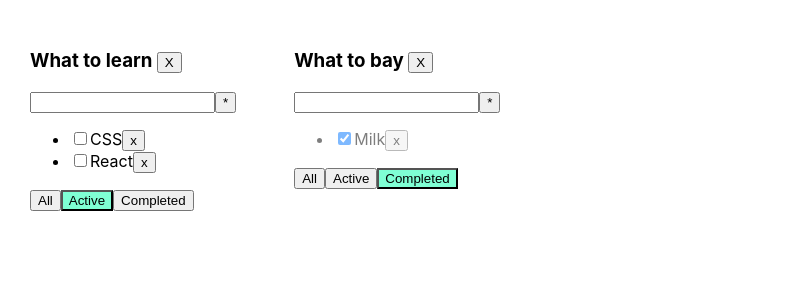
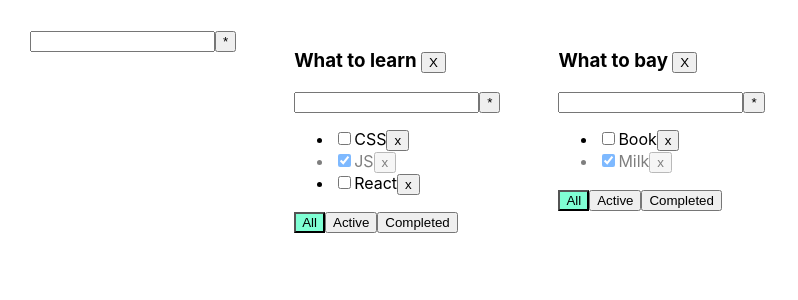
Before and after one commit to programer1983/React-Todolist, a React (Create React App) app: page / in a window 1280 px wide. Shown: the top 300 px of the page, without its empty margins (0-798 px from the left). Built offline with nearby package versions, Linux system fonts and the light colour scheme; the HTML template or start-up script is replaced by a standard one.

Commit message:
adding a component for the add task form

```diff
--- /dev/null
+++ b/src/AddItemForm.tsx
@@ -0,0 +1,43 @@
+ import {useState, ChangeEvent, KeyboardEvent,} from "react"
+
+ type AddItemFormPropsType = {
+    addItem: (title: string) => void
+  }
+
+  export function AddItemForm(props: AddItemFormPropsType){
+    const [title, setTitle] = useState("")
+    const [error, setError] = useState<string | null>(null)
+
+    const onNewTitleChangeHandler = (e: ChangeEvent<HTMLInputElement>) => {
+      setTitle(e.target.value)
+    }
+
+    const addTask = () => {
+      if (title.trim() !== ""){
+          props.addItem(title.trim());
+          setTitle("")
+      }else{
+        setError("Title is required")
+      }
+    }
+
+    const onKeyPressHundler = (e: KeyboardEvent<HTMLInputElement>) => {
+      setError(null)
+      if (e.charCode === 13){
+        addTask()
+      }
+    }
+
+    return (
+      <div>
+        <input
+          value={title}
+          onChange={onNewTitleChangeHandler}
+          onKeyPress={onKeyPressHundler}
+          className={error ? "error" : ""}
+        />
+        <button onClick={addTask}>*</button>
+        {error &&<div className="error-message">{error}</div>}
+      </div>
+    )
+  }
--- a/src/App.tsx
+++ b/src/App.tsx
@@ -2,6 +2,7 @@ import {useState} from 'react';
 import './App.css';
 import {TaskType, TodoList} from "./TodoList"
 import {v1} from "uuid"
+import { AddItemForm } from './AddItemForm';
 
 export type FilterValuesType = "all" | "complited" | "active"
 
@@ -52,8 +53,8 @@ function App() {
   let todolistId2 = v1()
 
   let [todoLists, setTodoLists] = useState<Array<TodoListType>>([
-    {id: todolistId1, title: "What to learn", filter: "active"},
-    {id: todolistId2, title: "What to bay", filter: "complited"},
+    {id: todolistId1, title: "What to learn", filter: "all"},
+    {id: todolistId2, title: "What to bay", filter: "all"},
   ])
 
   let removeTodoList = (todolistId: string) => {
@@ -76,8 +77,10 @@ function App() {
     ]
   })
 
+
   return (
     <div className="App">
+      <AddItemForm addItem={(title: string) => {alert(title)}}/>
       {todoLists.map((tl) => {
         let tasksForTodoList = tasksObj[tl.id]
 
--- a/src/TodoList.tsx
+++ b/src/TodoList.tsx
@@ -1,5 +1,6 @@
 import {ChangeEvent, KeyboardEvent, useState} from "react"
 import { FilterValuesType } from "./App"
+import { AddItemForm } from "./AddItemForm"
 
 
 export type TaskType = {
@@ -21,29 +22,6 @@ type PropsType = {
  }
 
 export function TodoList(props: PropsType) {
-  const [title, setTitle] = useState("")
-  const [error, setError] = useState<string | null>(null)
-
-  const onNewTitleChangeHandler = (e: ChangeEvent<HTMLInputElement>) => {
-    setTitle(e.target.value)
-  }
-
-  const onKeyPressHundler = (e: KeyboardEvent<HTMLInputElement>) => {
-    setError(null)
-    if (e.charCode === 13){
-      addTask()
-    }
-  }
-
-  const addTask = () => {
-    if (title.trim() !== ""){
-        props.addTask(title.trim(), props.id);
-        setTitle("")
-    }else{
-      setError("Title is required")
-    }
-  }
-
   const onAllClickHandler = () => props.cahangeFilter("all", props.id)
   const onActiveClickHandler = () => props.cahangeFilter("active", props.id)
   const onCompletedClickHandler = () => props.cahangeFilter("complited", props.id)
@@ -52,19 +30,14 @@ export function TodoList(props: PropsType) {
     props.removeTodoList(props.id)
   }
 
+  const addTask = (title: string) => {
+    props.addTask(title, props.id)
+  }
+
    return (
       <div>
         <h3>{props.title} <button onClick={removeTodoList}>X</button></h3>
-        <div>
-          <input
-             value={title}
-             onChange={onNewTitleChangeHandler}
-             onKeyPress={onKeyPressHundler}
-             className={error ? "error" : ""}
-          />
-          <button onClick={addTask}>*</button>
-          {error &&<div className="error-message">{error}</div>}
-        </div>
+        <AddItemForm addItem={addTask}/>
         <ul>
           {props.tasks.map((task) => {
             const onRemoveHandler = () => {props.removeTask(task.id, props.id)}
```
